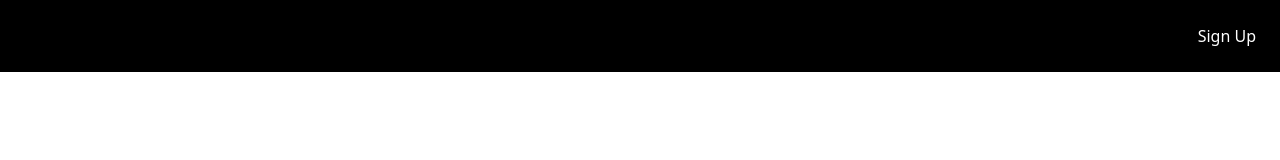
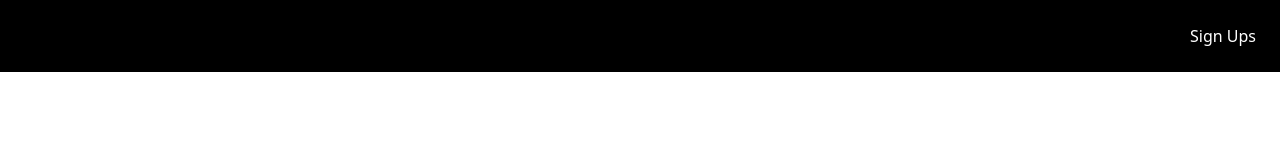
Before and after one commit to Agustin-Graciano/CrackWire, a Vue app: page / in a window 1280 px wide. Shown: the top 160 px of the page. Built offline with nearby package versions, Linux system fonts and the light colour scheme.

Commit message:
Quick try

```diff
--- a/src/components/Navbar.vue
+++ b/src/components/Navbar.vue
@@ -3,7 +3,7 @@
     <div class="flex justify-end bg-black py-6">
       <router-link
               to='/SignUp'
-              class="text-white mr-6 hover:text-eg-blue cursor-pointer">Sign Up
+              class="text-white mr-6 hover:text-eg-blue cursor-pointer">Sign Ups
       </router-link>
     </div>
   </div>
```
